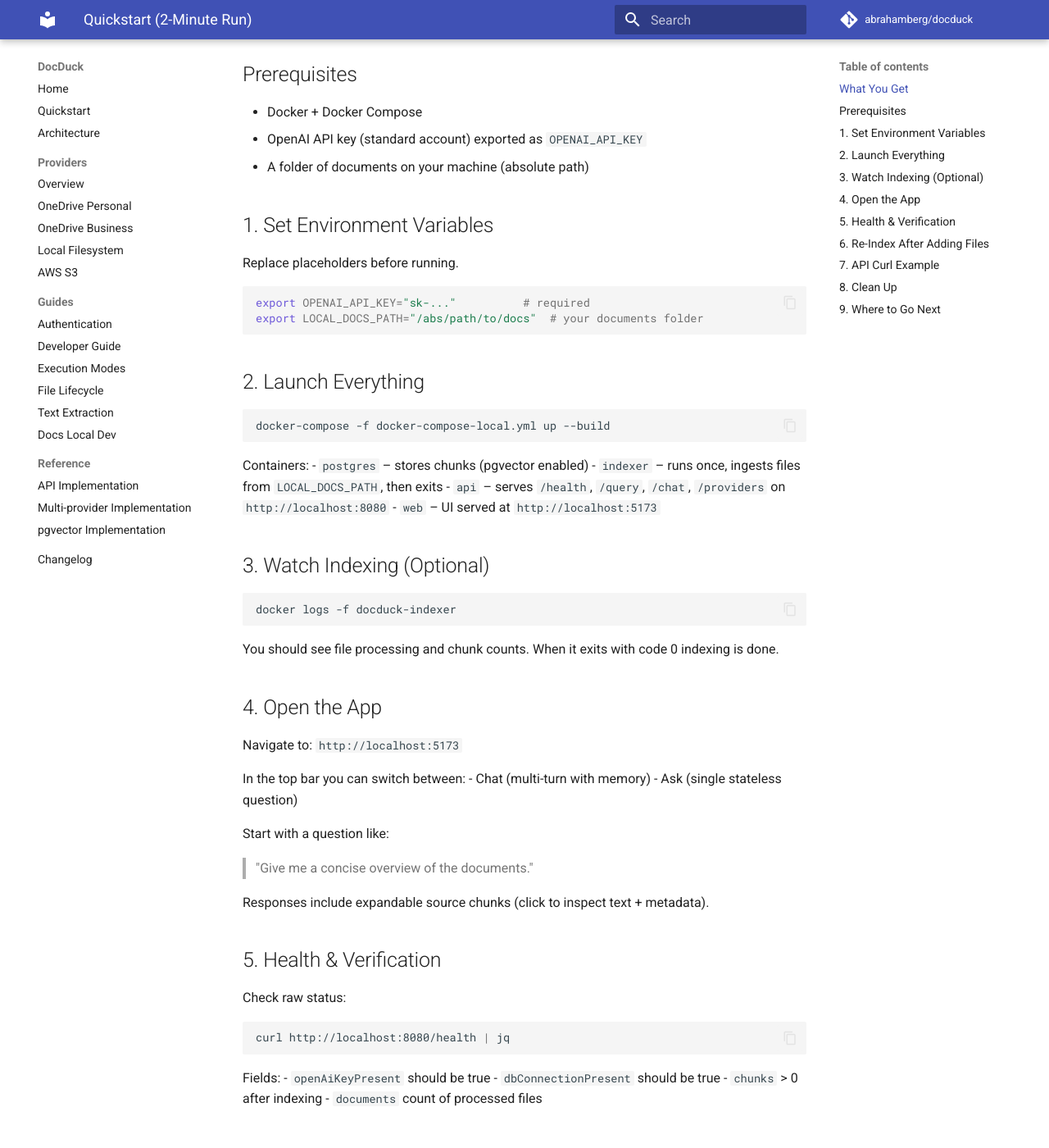
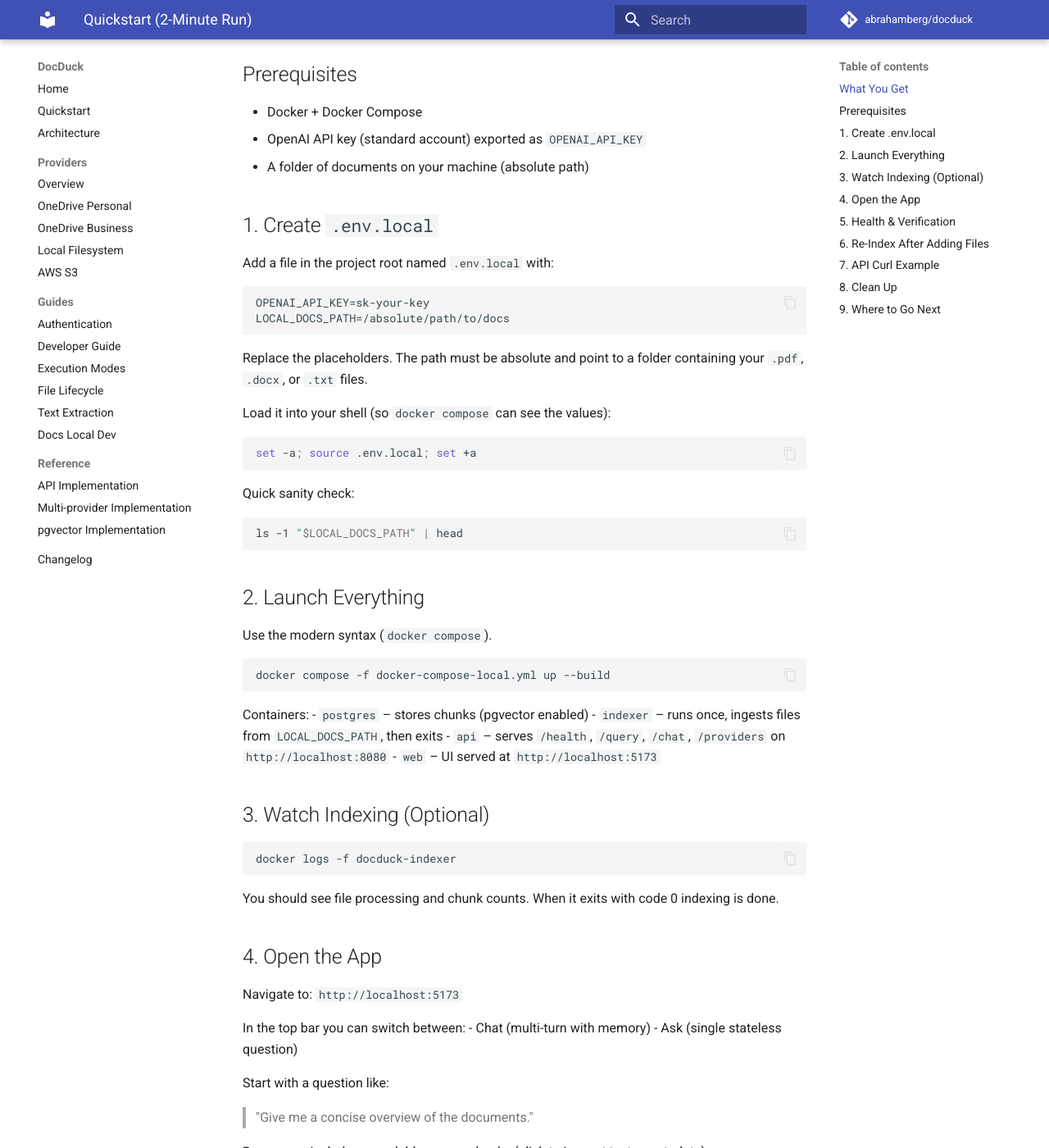
Before and after one commit to abrahamberg/docduck, an MkDocs documentation site: the page built from docs/guides/quickstart.md, in a window 1280 px wide and 1400 px high, scrolled down 441 px. Shown: the whole window at 82% size. Built offline with MkDocs 1.6.1 and Material for MkDocs 9.7.7, drawn with Linux system fonts in a browser that asks for light colours; comment, search, counter and statistics services are not loaded; some of the changed text lies outside the part shown.

Commit message:
docs: update quickstart guide to create .env.local file and use modern docker compose syntax

````diff
--- a/docs/guides/quickstart.md
+++ b/docs/guides/quickstart.md
@@ -13,16 +13,27 @@
 - OpenAI API key (standard account) exported as `OPENAI_API_KEY`
 - A folder of documents on your machine (absolute path)
 
-## 1. Set Environment Variables
-Replace placeholders before running.
+## 1. Create `.env.local`
+Add a file in the project root named `.env.local` with:
+```
+OPENAI_API_KEY=sk-your-key
+LOCAL_DOCS_PATH=/absolute/path/to/docs
+```
+Replace the placeholders. The path must be absolute and point to a folder containing your `.pdf`, `.docx`, or `.txt` files.
+
+Load it into your shell (so `docker compose` can see the values):
 ```bash
-export OPENAI_API_KEY="sk-..."          # required
-export LOCAL_DOCS_PATH="/abs/path/to/docs"  # your documents folder
+set -a; source .env.local; set +a
+```
+Quick sanity check:
+```bash
+ls -1 "$LOCAL_DOCS_PATH" | head
 ```
 
 ## 2. Launch Everything
+Use the modern syntax (`docker compose`).
 ```bash
-docker-compose -f docker-compose-local.yml up --build
+docker compose -f docker-compose-local.yml up --build
 ```
 Containers:
 - `postgres` – stores chunks (pgvector enabled)
@@ -62,7 +73,7 @@
 ## 6. Re-Index After Adding Files
 Add or modify files in `LOCAL_DOCS_PATH`, then rerun:
 ```bash
-docker-compose -f docker-compose-local.yml run --rm indexer
+docker compose -f docker-compose-local.yml run --rm indexer
 ```
 This performs a fresh ingestion (upserts modified chunks).
 
@@ -76,7 +87,7 @@
 
 ## 8. Clean Up
 ```bash
-docker-compose -f docker-compose-local.yml down -v
+docker compose -f docker-compose-local.yml down -v
 ```
 Removes containers + volumes (you keep your local docs).
 
````
